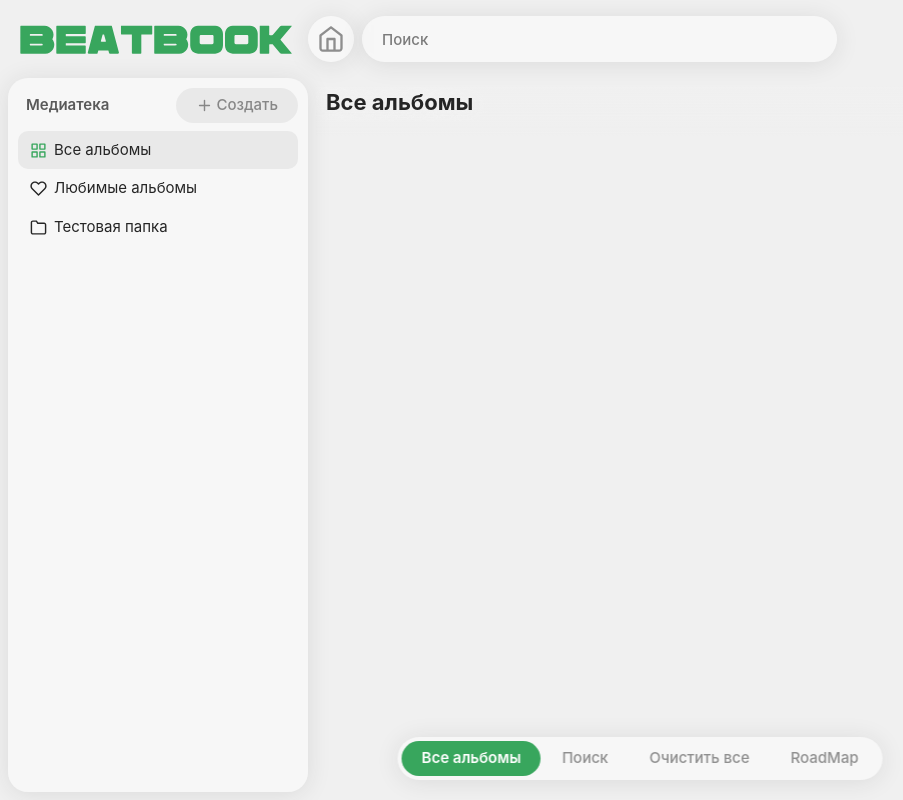
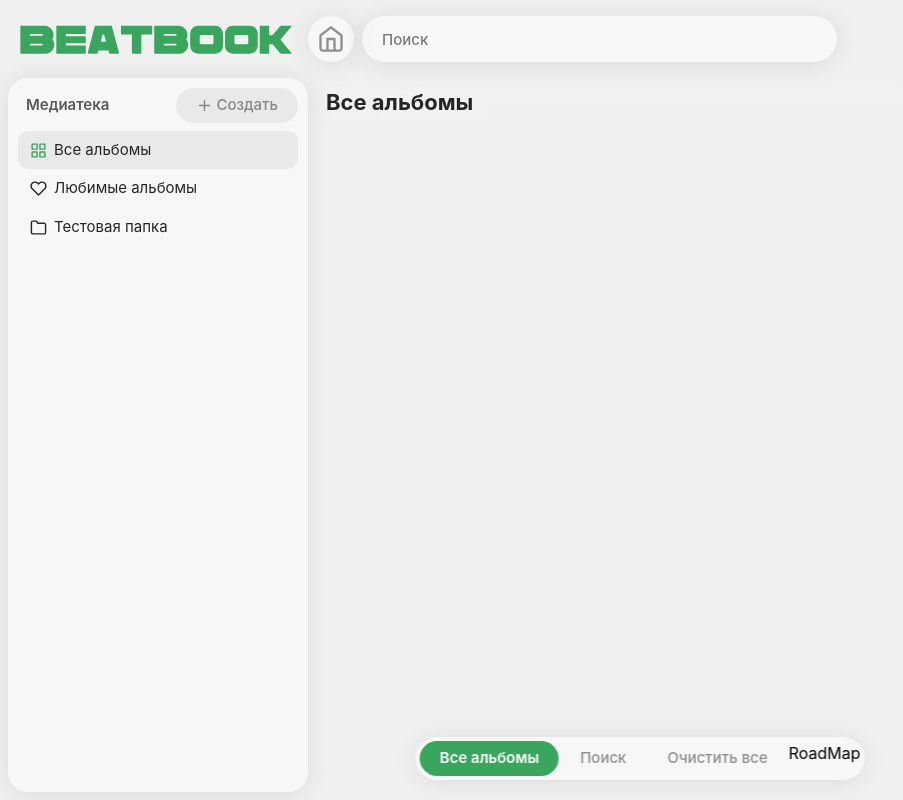
Before and after one commit to Alexandr-Fokin/BeatBook, a React (Vite) app: page / in a window 1280 px wide. Shown: the whole page, without its empty margins (0-903 px from the left). Built offline with nearby package versions, Linux system fonts and the light colour scheme.

Commit message:
Update App.jsx

```diff
--- a/src/App.jsx
+++ b/src/App.jsx
@@ -94,7 +94,9 @@ function App() {
         >
           Очистить все
         </button>
-        <button href="https://trello.com/b/1E4arcJO/beatbook-roadmap">RoadMap</button>
+        <a target="_blank" href="https://trello.com/b/1E4arcJO/beatbook-roadmap">
+          RoadMap
+        </a>
       </nav>
       <Popup></Popup>
     </div>
```
